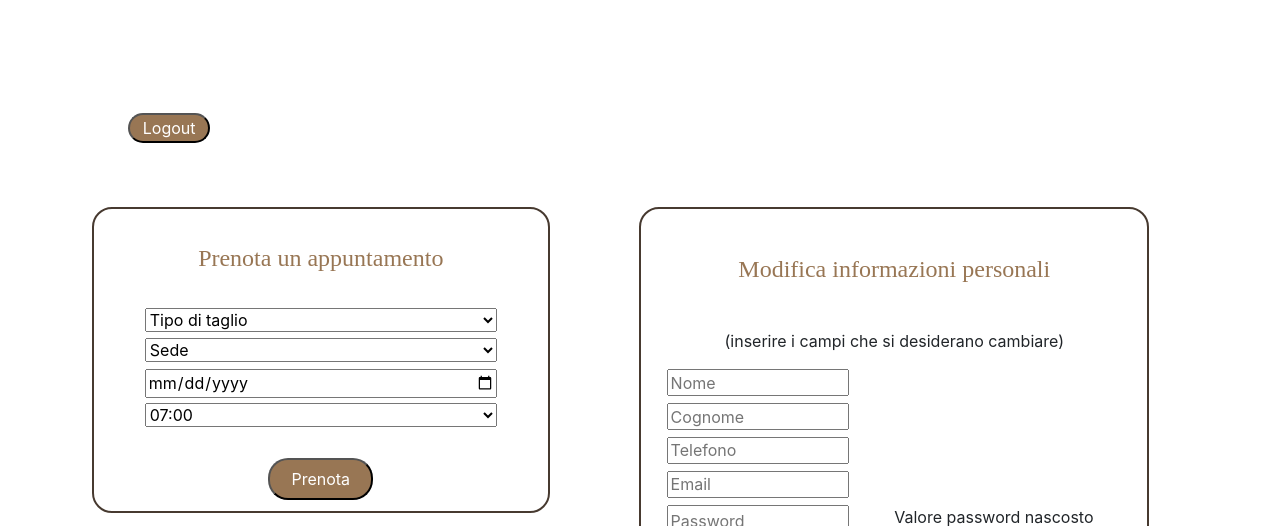
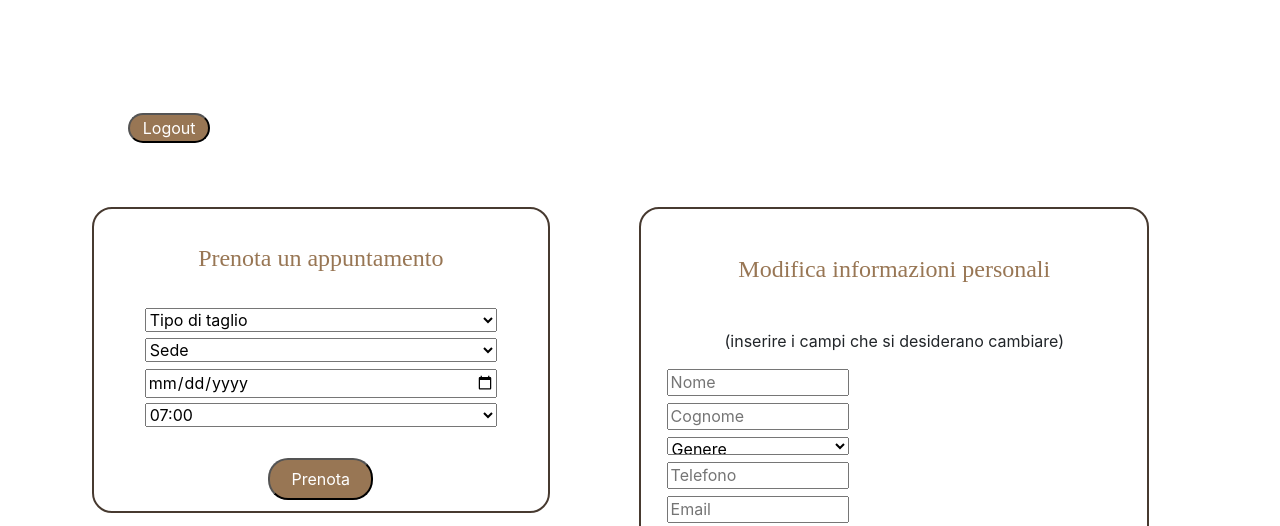
Before and after one commit to andreademurtas/BarberShop, a website: page static/templates/profilo.html in a window 1280 px wide. Shown: the part 210-736 px from the top of the page. Drawn offline with nearby package versions, Linux system fonts and the light colour scheme; files that its build step writes are made by us from their sources; no server answers; files whose address does not match are found by name.

Commit message:
Correzione errori

```diff
--- a/static/js/functions.js
+++ b/static/js/functions.js
@@ -110,7 +110,7 @@ function checkInfo(e){
     if(e.genere.value=="")e.genere.value=name.genere;
     if(e.telefono.value=="")e.telefono.value=name.telefono;
     if(e.email.value=="")e.email.value=name.email;
-    if(e.password.value!=e.password2.value)alert("Le password non coincidino")
+    if(e.password.value!=e.password2.value)alert("Le password non coincidino");
 }
 
 function logout(){
--- a/static/templates/profilo.html
+++ b/static/templates/profilo.html
@@ -133,6 +133,14 @@
                                 <p class="" id="cognome" style="width: 40%"></p>
                             </div>
                             <div class="d-flex flex-row data ">
+                                <select class="" name="genere" style="width: 40%;margin-right: 10%;margin-bottom: 1.5%;"  >
+                                    <option value="">Genere</option>
+                                    <option value="M">M</option>
+                                    <option value="F">F</option>
+                                </select>
+                                <p class="" id="genere" style="width: 40%"></p>
+                            </div>
+                            <div class="d-flex flex-row data ">
                                 <input class="data" type="tel" name="telefono" placeholder="Telefono" min="3000000000" max="39999999999" style=" width: 40%;margin-right: 10%;margin-bottom:1.5%; " >
                                 <p class="data" id="telefono" style="width: 50%"></p>
                             </div>
```
